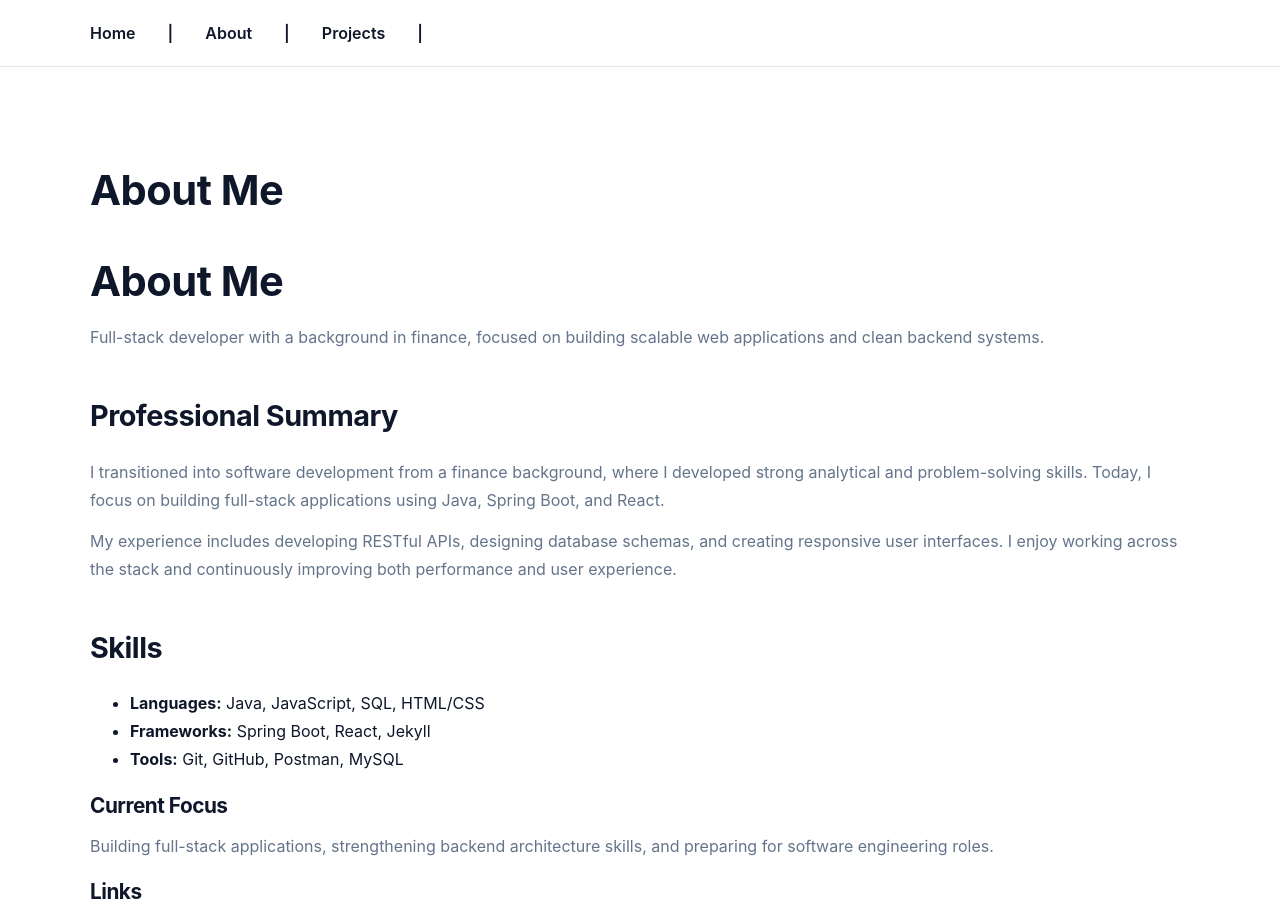
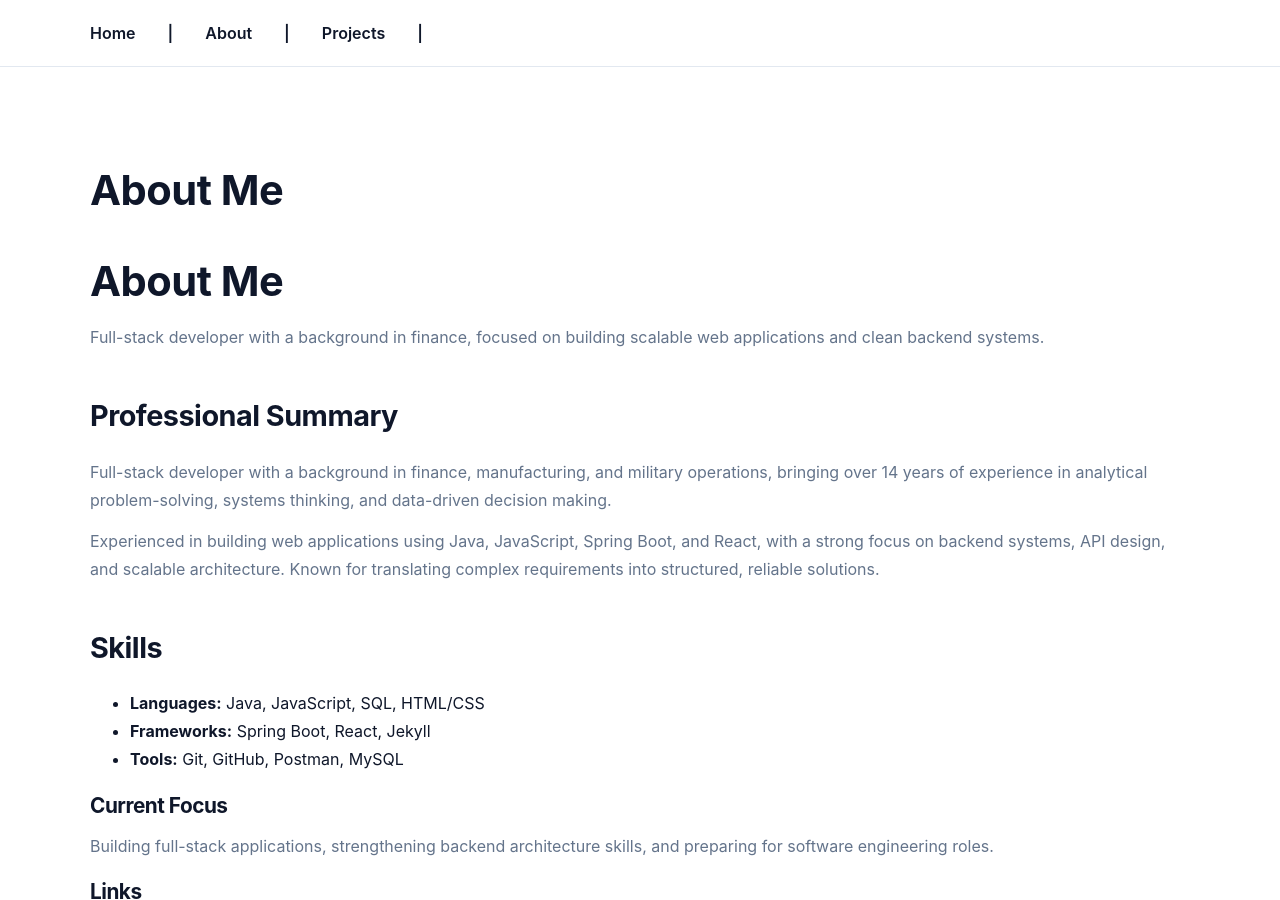
Before and after one commit to mark-bradley1/mark-bradley1.github.io, a Jekyll site: the page built from about.md, in a window 1280 px wide and 900 px high. Built offline with Jekyll 4.4.1, drawn with Linux system fonts in a browser that asks for light colours.

Commit message:
Update about.md

```diff
--- a/about.md
+++ b/about.md
@@ -18,16 +18,18 @@ permalink: /about/
     <!-- LEFT COLUMN -->
     <div class="about-content">
 
-      <h2>Professional Summary</h2>
-      <p>
-        I transitioned into software development from a finance background, where I developed strong analytical and problem-solving skills.
-        Today, I focus on building full-stack applications using Java, Spring Boot, and React.
-      </p>
+     <h2>Professional Summary</h2>
+    <p>
+      Full-stack developer with a background in finance, manufacturing, and military operations,
+      bringing over 14 years of experience in analytical problem-solving, systems thinking, and
+      data-driven decision making.
+    </p>
 
-      <p>
-        My experience includes developing RESTful APIs, designing database schemas, and creating responsive user interfaces.
-        I enjoy working across the stack and continuously improving both performance and user experience.
-      </p>
+    <p>
+      Experienced in building web applications using Java, JavaScript, Spring Boot, and React, with a strong
+      focus on backend systems, API design, and scalable architecture. Known for translating
+      complex requirements into structured, reliable solutions.
+    </p>
 
       <h2>Skills</h2>
 
```
